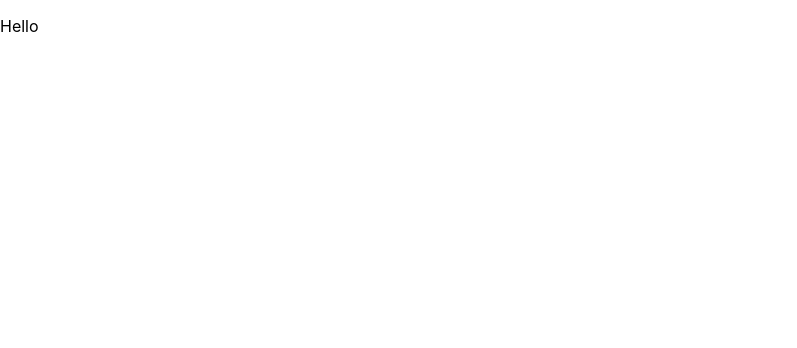
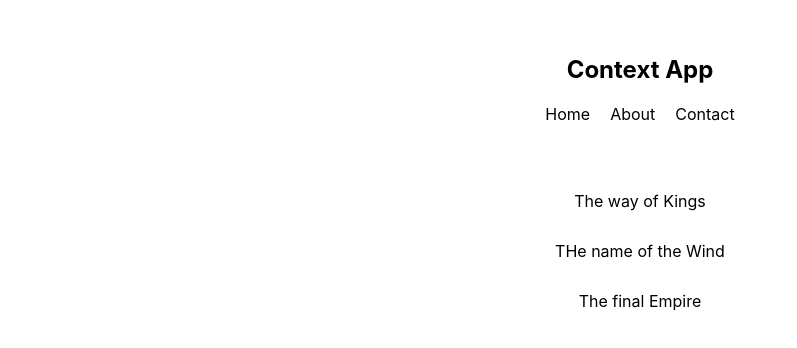
Before and after one commit to mittalvaibhav1/hooks-context, a React (Create React App) app in the folder contextapp/: page / in a window 1280 px wide. Shown: the top 348 px of the page, without its empty margins (0-797 px from the left). Built offline with nearby package versions, Linux system fonts and the light colour scheme.

Commit message:
Components

```diff
--- a/contextapp/src/App.js
+++ b/contextapp/src/App.js
@@ -1,8 +1,11 @@
 import React from 'react';
+import BookList from './components/BookList';
+import Navbar from './components/Navbar';
 function App() {
   return (
     <div className="App">
-      <p>Hello</p>
+      <Navbar />
+      <BookList />
     </div>
   );
 }
--- /dev/null
+++ b/contextapp/src/components/BookList.js
@@ -0,0 +1,17 @@
+import React , {Component} from 'react';
+
+class BookList extends Component {
+    render() {
+        return (
+            <div className='book-list'>
+                <ul>
+                    <li>The way of Kings</li>
+                    <li>THe name of the Wind</li>
+                    <li>The final Empire</li>
+                </ul>
+            </div>
+         );
+    }
+}
+
+export default BookList;
--- a/contextapp/src/index.css
+++ b/contextapp/src/index.css
@@ -7,7 +7,32 @@ body {
   -moz-osx-font-smoothing: grayscale;
 }
 
-code {
-  font-family: source-code-pro, Menlo, Monaco, Consolas, 'Courier New',
-    monospace;
+/* App Styles */
+.App {
+  max-width: 400px;
+  margin: 30px auto;
+  text-align: center;
 }
+nav {
+  padding: 5px;
+}
+nav ul {
+  padding: 0;
+}
+nav ul li {
+  display: inline-block;
+  margin: 0 10px;
+}
+.book-list  {
+  padding: 20px;
+  margin-bottom: 20px;
+}
+.book-list ul {
+  padding: 0;
+  list-style-type: none;
+}
+.book-list ul li {
+  padding: 10px;
+  margin: 10px auto;
+  border-radius: 10px;
+}
```
